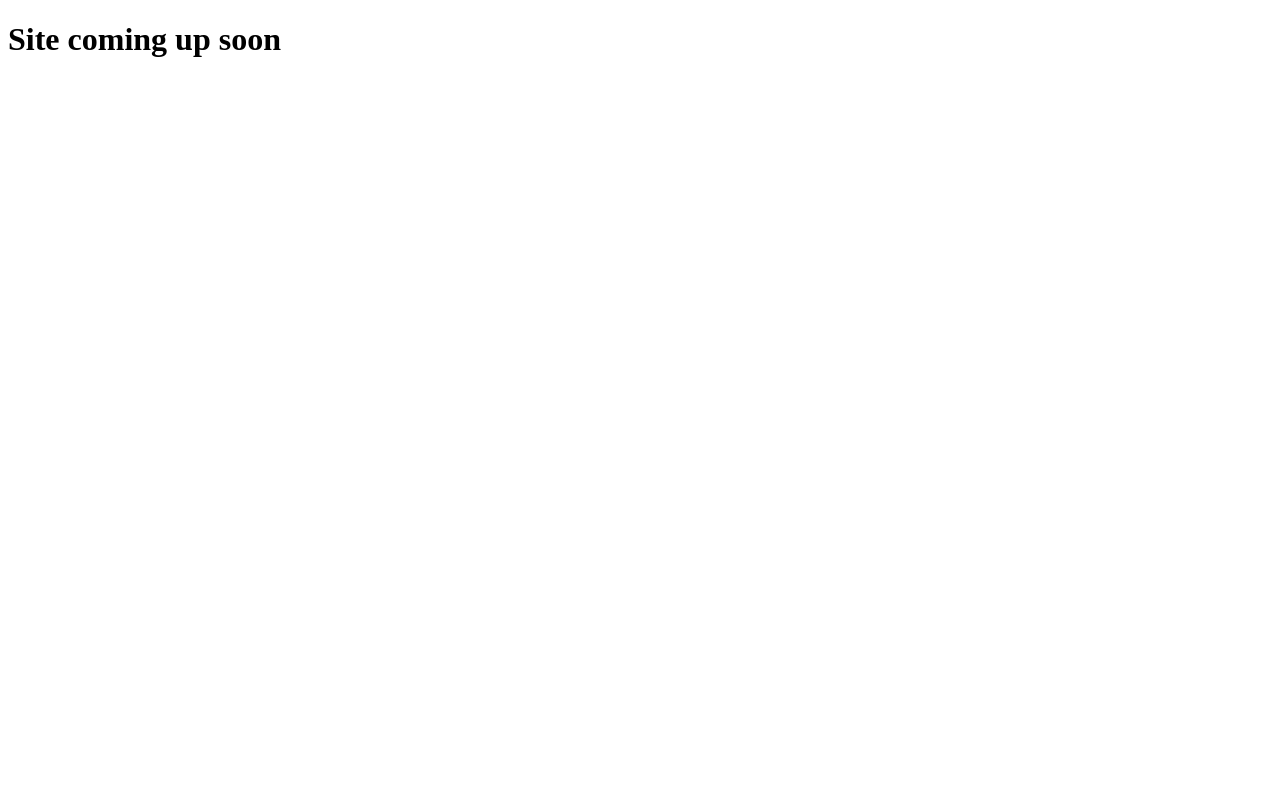
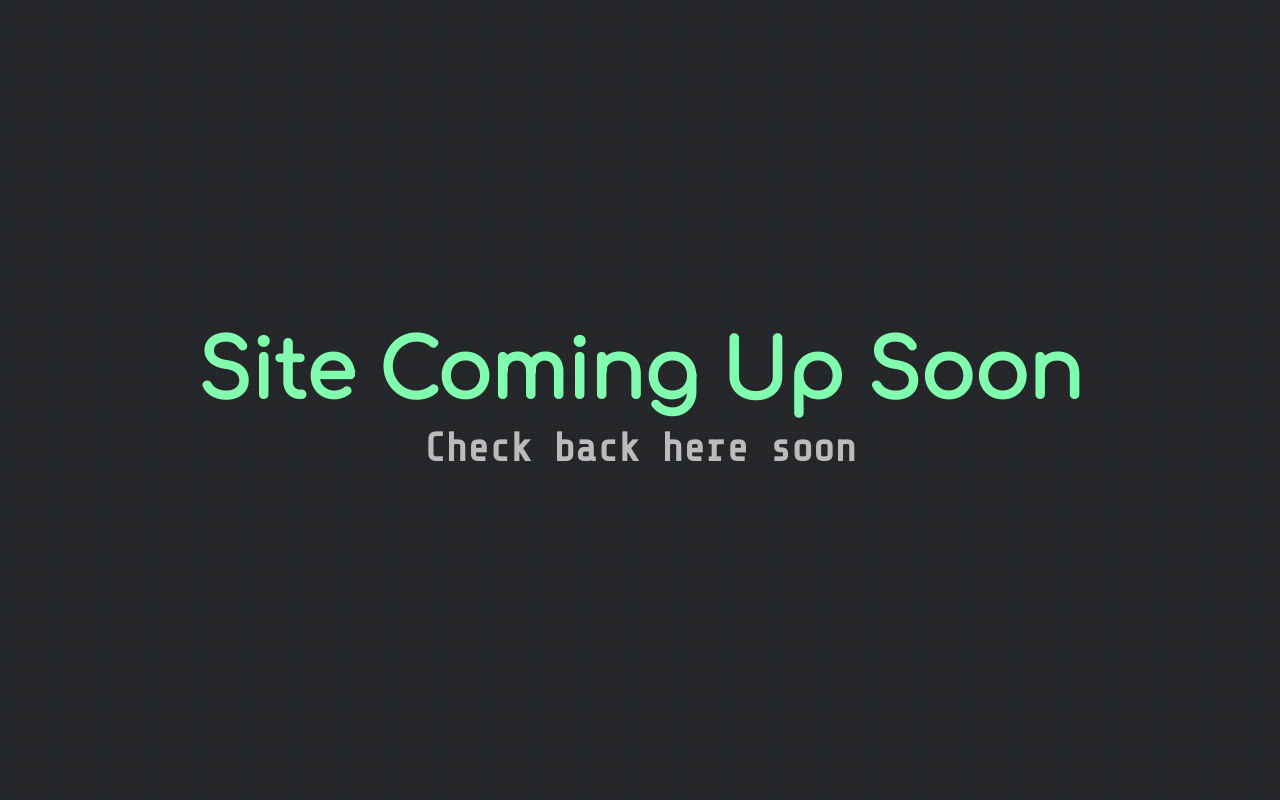
Before and after one commit to Johna-123/Johna-123.github.io, a plain HTML site: page index.html in a window 1280 px wide. Drawn offline with nearby package versions, Linux system fonts and the light colour scheme.

Commit message:
Update index.html

```diff
--- a/index.html
+++ b/index.html
@@ -1,9 +1,61 @@
 <!DOCTYPE html>
-<html>
+<html lang="en" dir="ltr">
   <head>
-    <title>Johnathan Verstraaten | Web Developer</title>
+    <meta charset="utf-8">
+    <title>Error 404 - Page not Found</title>
+    <link rel="preconnect" href="https://fonts.googleapis.com">
+    <link rel="preconnect" href="https://fonts.gstatic.com" crossorigin>
+    <link href="https://fonts.googleapis.com/css2?family=Comfortaa&family=Share+Tech+Mono&display=swap" rel="stylesheet">
+    <style media="screen">
+      :root {
+        /*colours*/
+        --green: #81fbae;
+        --grey: #bbbbbb;
+        --dark-grey: #262626;
+
+        /*cursors*/
+        --select: url("./_data/cursors/select.cur"), default;
+
+        /*fonts*/
+        --comfortaa: 'Comfortaa', sans-serif;
+        --mono: 'Share Tech Mono', monospace;
+      }
+
+      * {
+        margin: 0;
+        padding: 0;
+        box-sizing: border-box;
+        cursor: var(--select);
+        user-select: none;
+        font-size: min(10vh, 15vw);
+      }
+
+      body {
+        background-color: var(--dark-grey);
+        background-image: linear-gradient(#222a35 0.6px, transparent 0.6px), linear-gradient(to right, #222a35 0.6px, #262626 0.6px);
+        background-size: 12px 12px;
+        height: 100vh;
+        display: flex;
+        flex-direction: column;
+        justify-content: center;
+        align-items: center;
+      }
+
+      h1 {
+        font-family: var(--comfortaa);
+        color: var(--green);
+        margin: 0 0 1vh 0;
+      }
+
+      h2 {
+        font-family: var(--mono);
+        font-size: 0.5em;
+        color: var(--grey);
+      }
+    </style>
   </head>
   <body>
-    <h1>Site coming up soon</h1>
+    <h1>Site Coming Up Soon</h1>
+    <h2>Check back here soon</h2>
   </body>
 </html>
```
